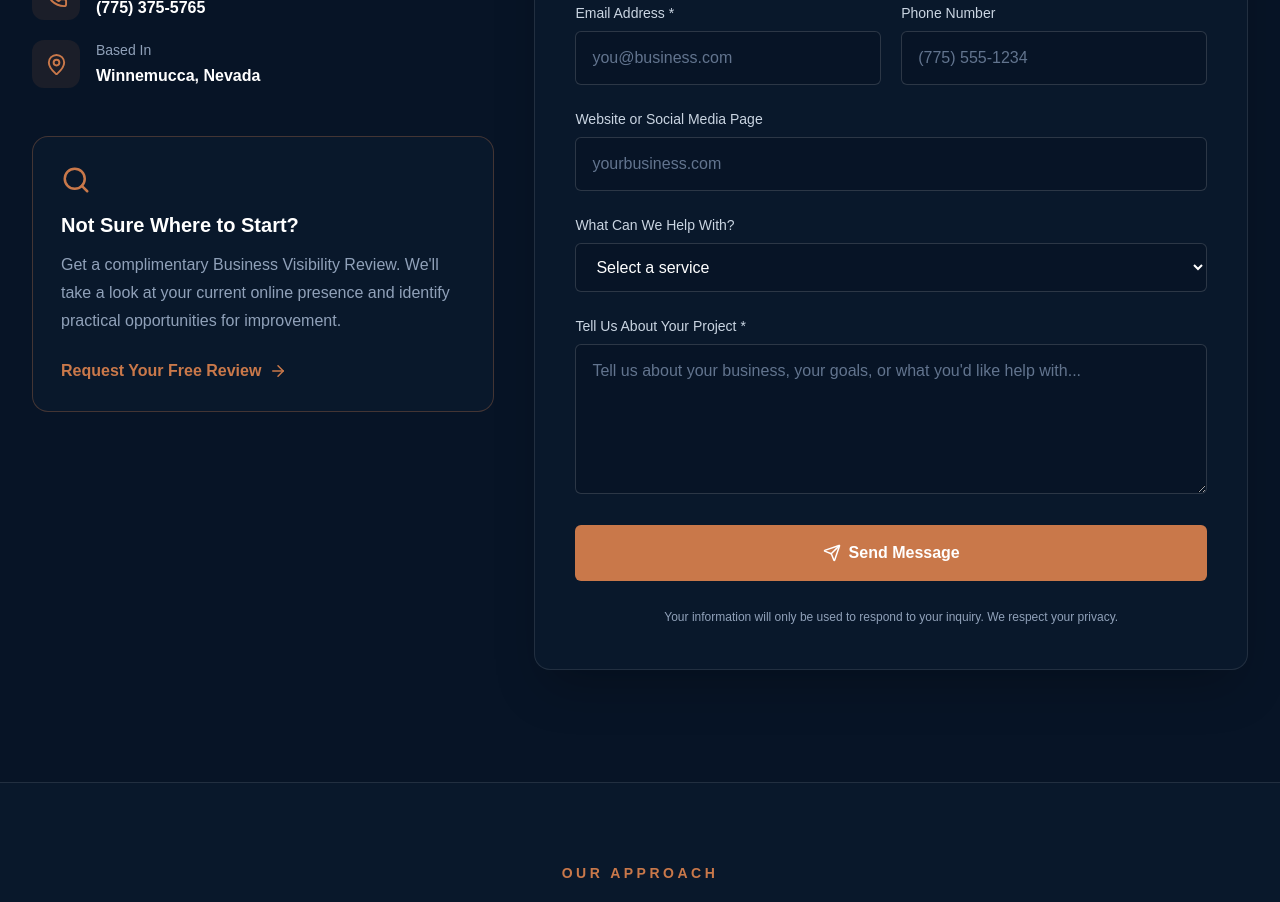
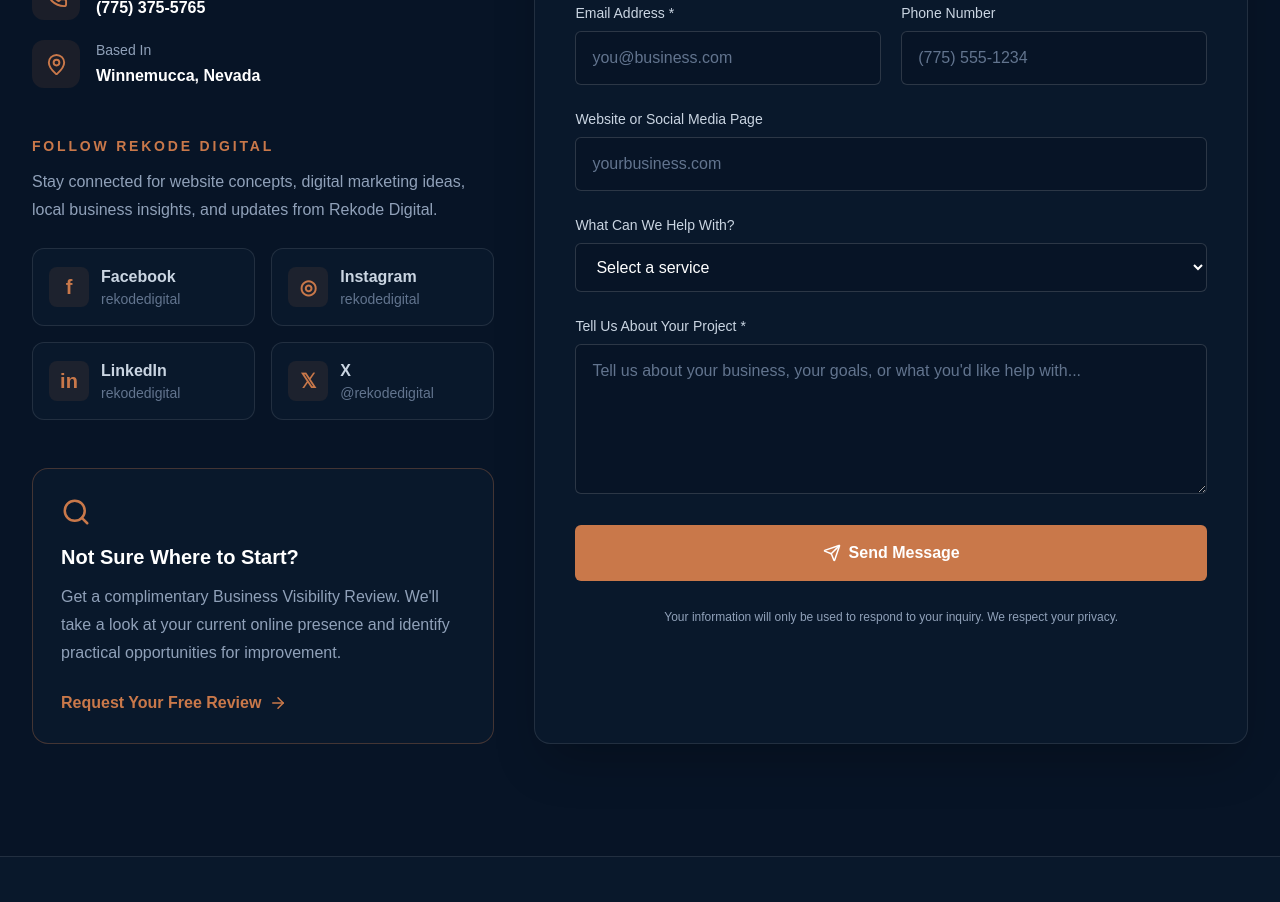
Before and after one commit to rekofke/rekode-digital, a Next.js app: page /contact in a window 1280 px wide. Shown: the part 780-1682 px from the top of the page. Built offline with nearby package versions, Linux system fonts and the light colour scheme.

Commit message:
Added links to Rekode Digital social media

```diff
--- a/app/contact/page.tsx
+++ b/app/contact/page.tsx
@@ -1,4 +1,3 @@
-
 import type { Metadata } from "next";
 import Link from "next/link";
 import Navbar from "@/components/Navbar";
@@ -38,6 +37,29 @@ const contactDetails = [
     value: "Winnemucca, Nevada",
     href: null,
     icon: MapPin,
+  },
+];
+
+const socialLinks = [
+  {
+    label: "Facebook",
+    href: "https://facebook.com/rekodedigital",
+    mark: "f",
+  },
+  {
+    label: "Instagram",
+    href: "https://instagram.com/rekodedigital",
+    mark: "◎",
+  },
+  {
+    label: "LinkedIn",
+    href: "https://linkedin.com/in/rekodedigital/",
+    mark: "in",
+  },
+  {
+    label: "X",
+    href: "https://x.com/rekodedigital",
+    mark: "𝕏",
   },
 ];
 
@@ -130,8 +152,8 @@ export default function ContactPage() {
               text-lg leading-8 text-slate-300
             "
           >
-            Have a question, an idea, or a business that needs a
-            stronger online presence? We&apos;d love to hear from you.
+            Have a question, an idea, or a business that needs a stronger online
+            presence? We&apos;d love to hear from you.
           </p>
         </div>
       </section>
@@ -152,7 +174,6 @@ export default function ContactPage() {
             lg:grid-cols-5
           "
         >
-
           {/* LEFT COLUMN */}
           <div
             className="
@@ -173,9 +194,9 @@ export default function ContactPage() {
                 leading-8 text-slate-400
               "
             >
-              Whether you need a new website, better Google
-              visibility, or guidance on your digital presence,
-              we&apos;re here to help you figure out the next step.
+              Whether you need a new website, better Google visibility, or
+              guidance on your digital presence, we&apos;re here to help you
+              figure out the next step.
             </p>
 
             {/* CONTACT DETAILS */}
@@ -245,6 +266,99 @@ export default function ContactPage() {
               })}
             </div>
 
+            {/* SOCIAL LINKS */}
+            <div
+              className="
+                mt-12
+              "
+            >
+              <p
+                className="
+                  text-sm font-semibold tracking-[0.2em] text-[#C9784A]
+                  uppercase
+                "
+              >
+                Follow Rekode Digital
+              </p>
+
+              <p
+                className="
+                  mt-3
+                  leading-7 text-slate-400
+                "
+              >
+                Stay connected for website concepts, digital marketing ideas,
+                local business insights, and updates from Rekode Digital.
+              </p>
+
+              <div
+                className="
+                  grid
+                  mt-6
+                  gap-4
+                  sm:grid-cols-2
+                "
+              >
+                {socialLinks.map((social) => {
+                  return (
+                    <a
+                      key={social.label}
+                      href={social.href}
+                      target="_blank"
+                      rel="noopener noreferrer"
+                      className="
+                        flex
+                        px-4 py-4
+                        text-slate-300
+                        bg-[#09182b]
+                        rounded-xl border border-white/10
+                        items-center gap-3 transition hover:border-[#C9784A]/50 hover:text-white
+                      "
+                    >
+                      <div
+                        className="
+                          flex
+                          h-10 w-10
+                          text-[#C9784A]
+                          bg-[#C9784A]/10
+                          rounded-lg
+                          items-center justify-center shrink-0
+                        "
+                      >
+                        <span
+                          aria-hidden="true"
+                          className="
+                            text-xl font-bold leading-none
+                          "
+                        >
+                          {social.mark}
+                        </span>
+                      </div>
+
+                      <div>
+                        <p
+                          className="
+                            font-semibold
+                          "
+                        >
+                          {social.label}
+                        </p>
+                        <p
+                          className="
+                            text-sm text-slate-500
+                          "
+                        >
+                          {social.label === "X"
+                            ? "@rekodedigital"
+                            : "rekodedigital"}
+                        </p>
+                      </div>
+                    </a>
+                  );
+                })}
+              </div>
+            </div>
+
             {/* FREE VISIBILITY REVIEW CARD */}
             <div
               className="
@@ -275,14 +389,13 @@ export default function ContactPage() {
                   leading-7 text-slate-400
                 "
               >
-                Get a complimentary Business Visibility Review.
-                We&apos;ll take a look at your current online
-                presence and identify practical opportunities
-                for improvement.
+                Get a complimentary Business Visibility Review. We&apos;ll take
+                a look at your current online presence and identify practical
+                opportunities for improvement.
               </p>
 
               <Link
-                href="/#visibility-review"
+                href="/free-visibility-review"
                 className="
                   inline-flex
                   mt-6
@@ -307,7 +420,6 @@ export default function ContactPage() {
               lg:col-span-3
             "
           >
-
             <p
               className="
                 text-sm font-semibold tracking-[0.2em] text-[#C9784A]
@@ -332,13 +444,12 @@ export default function ContactPage() {
                 leading-7 text-slate-400
               "
             >
-              Share a little about what you&apos;re looking for,
-              and we&apos;ll take it from there.
+              Share a little about what you&apos;re looking for, and we&apos;ll
+              take it from there.
             </p>
 
             {/* INTERACTIVE FORM */}
             <ContactForm />
-
           </div>
         </div>
       </section>
@@ -358,7 +469,6 @@ export default function ContactPage() {
             mx-auto
           "
         >
-
           <div
             className="
               mb-12
@@ -391,8 +501,8 @@ export default function ContactPage() {
                 leading-7 text-slate-400
               "
             >
-              Starting a conversation with Rekode Digital is
-              simple and pressure-free.
+              Starting a conversation with Rekode Digital is simple and
+              pressure-free.
             </p>
           </div>
 
@@ -478,13 +588,12 @@ export default function ContactPage() {
               leading-8 text-slate-400
             "
           >
-            We help Northern Nevada businesses get found,
-            look professional, and grow through practical
-            digital solutions.
+            We help Northern Nevada businesses get found, look professional, and
+            grow through practical digital solutions.
           </p>
 
           <Link
-            href="/#visibility-review"
+            href="/free-visibility-review"
             className="
               inline-flex
               mt-8 px-8 py-4
```
